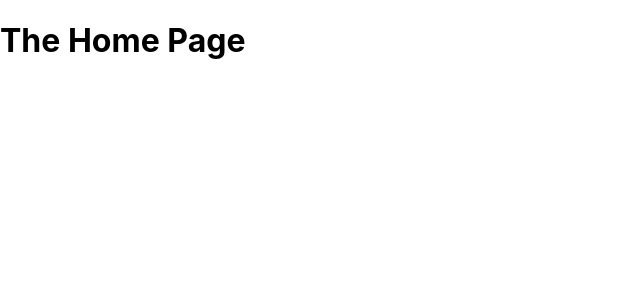
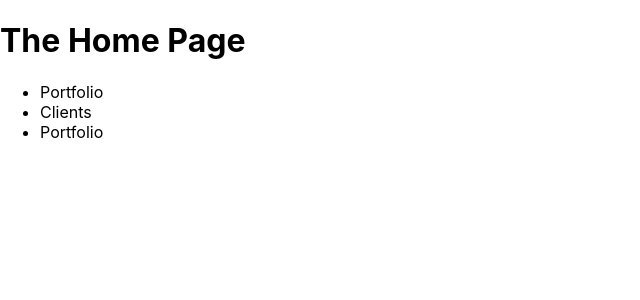
Before and after one commit to thatsehannah/nextjs-react-the-complete-guide, a Next.js app in the folder fb-routing/: page / in a window 1280 px wide. Shown: the top 300 px of the page, without its empty margins (0-640 px from the left). Built offline with nearby package versions, Linux system fonts and the light colour scheme.

Commit message:
[fb-routing] links, catch all routes

```diff
--- a/fb-routing/pages/clients/[id]/[clientprojectid].js
+++ b/fb-routing/pages/clients/[id]/[clientprojectid].js
@@ -1,6 +1,8 @@
 import React from 'react';
 import { useRouter } from 'next/router';
 
+//URL
+//domain.com/clients/<id>/<clientprojectid>
 const SelectedClientProject = () => {
   console.log(useRouter().query); //{id: '<value>', clientprojectid: '<value>'}
   return (
--- a/fb-routing/pages/clients/[id]/index.js
+++ b/fb-routing/pages/clients/[id]/index.js
@@ -1,6 +1,8 @@
 import React from 'react';
 import { useRouter } from 'next/router';
 
+//URL
+//domain.com/clients/<id>
 const ClientProjects = () => {
   console.log(useRouter().query);
 
--- a/fb-routing/pages/clients/index.js
+++ b/fb-routing/pages/clients/index.js
@@ -1,5 +1,7 @@
 import React from 'react';
 
+//URL
+//domain.com/clients
 const Clients = () => {
   return (
     <div>
--- a/fb-routing/pages/index.js
+++ b/fb-routing/pages/index.js
@@ -1,9 +1,21 @@
 import React from 'react';
+import Link from 'next/link';
 
 const Home = () => {
   return (
     <div>
       <h1>The Home Page</h1>
+      <ul>
+        <li>
+          <Link href='/portfolio'>Portfolio</Link>
+        </li>
+        <li>
+          <Link href='/clients'>Clients</Link>
+        </li>
+        <li>
+          <Link href='/portfolio'>Portfolio</Link>
+        </li>
+      </ul>
     </div>
   );
 };
```
Also changed, not shown: fb-routing/pages/blog/[...slug].js (added, +14 -0 lines), fb-routing/pages/about/index.js (renamed from fb-routing/pages/about.js).
